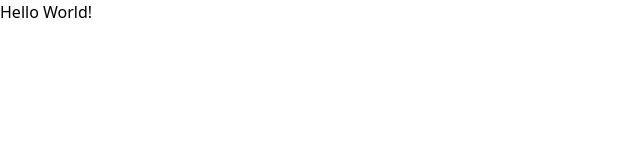
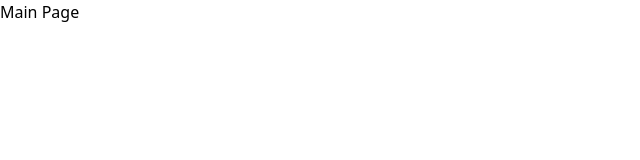
Before and after one commit to GOLDER303/teachers-bingo-frontend, a React (Vite) app: page / in a window 1280 px wide. Shown: the top 160 px of the page, without its empty margins (0-640 px from the left). Built offline with nearby package versions, Linux system fonts and the light colour scheme.

Commit message:
Add react router

```diff
--- a/package.json
+++ b/package.json
@@ -11,7 +11,8 @@
   },
   "dependencies": {
     "react": "^18.2.0",
-    "react-dom": "^18.2.0"
+    "react-dom": "^18.2.0",
+    "react-router-dom": "^6.19.0"
   },
   "devDependencies": {
     "@types/react": "^18.2.15",
--- a/src/App.tsx
+++ /dev/null
@@ -1,5 +0,0 @@
-const App: React.FC = () => {
-    return <h1>Hello World!</h1>
-}
-
-export default App
--- a/src/main.tsx
+++ b/src/main.tsx
@@ -1,10 +1,18 @@
 import React from "react"
 import ReactDOM from "react-dom/client"
-import App from "./App.tsx"
+import { RouterProvider, createBrowserRouter } from "react-router-dom"
+import MainPage from "./pages/MainPage.tsx"
 import "./style/index.css"
+
+const router = createBrowserRouter([
+    {
+        path: "/",
+        element: <MainPage />,
+    },
+])
 
 ReactDOM.createRoot(document.getElementById("root")!).render(
     <React.StrictMode>
-        <App />
+        <RouterProvider router={router} />
     </React.StrictMode>
 )
--- /dev/null
+++ b/src/pages/MainPage.tsx
@@ -0,0 +1,5 @@
+const MainPage: React.FC = () => {
+    return <h1>Main Page</h1>
+}
+
+export default MainPage
```
Also changed, not shown: 1 other file (tests, documents, lock files or other folders).
